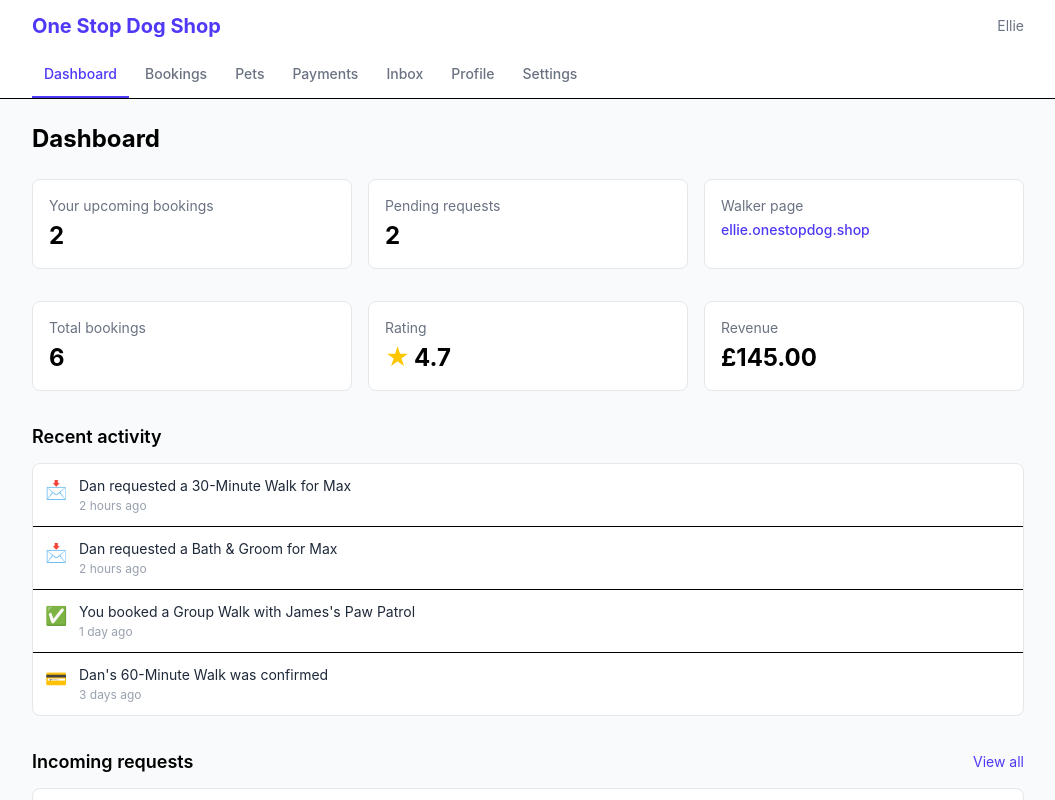
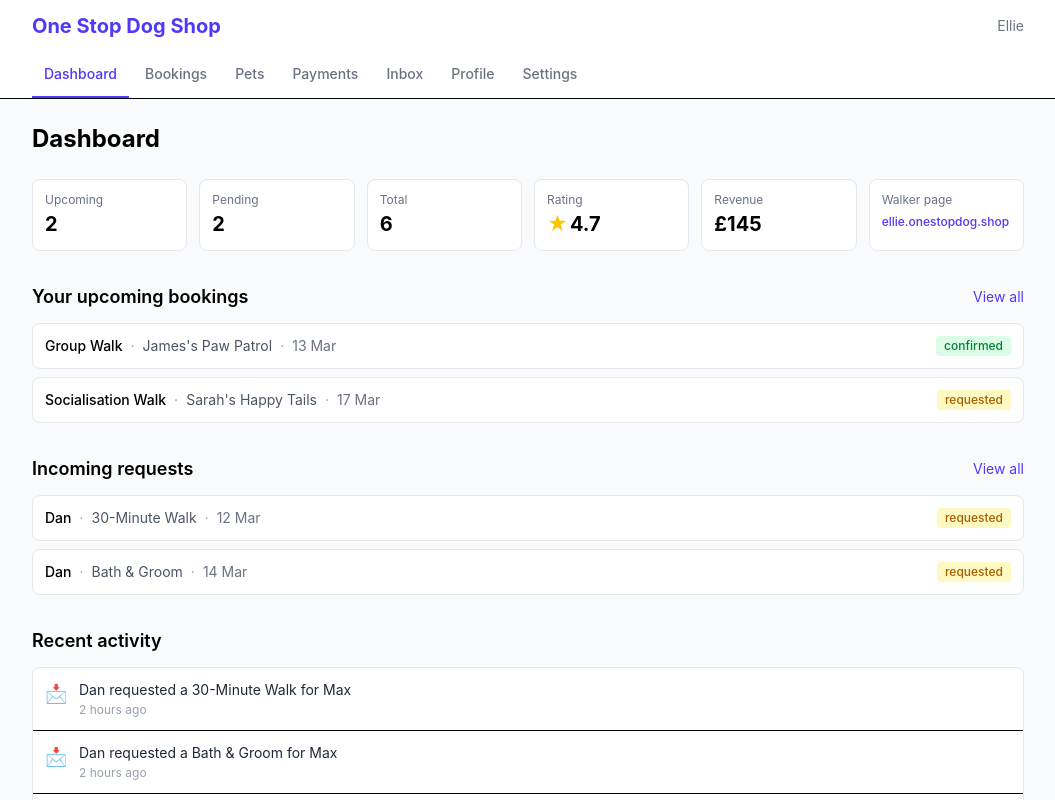
Before and after one commit to Dan0net/osds, a React (Vite) app: page /account in a window 1280 px wide. Shown: the top 800 px of the page, without its empty margins (112-1167 px from the left). Built offline with nearby package versions, Linux system fonts and the light colour scheme.

Commit message:
feat: enhance AccountDashboard and AccountLayout UI for improved layout and accessibility

```diff
--- a/src/pages/account/AccountDashboard.jsx
+++ b/src/pages/account/AccountDashboard.jsx
@@ -14,21 +14,35 @@ export default function AccountDashboard() {
     <div>
       <h1 className="text-2xl font-bold mb-6">Dashboard</h1>
 
-      <div className="grid sm:grid-cols-2 lg:grid-cols-3 gap-4 mb-8">
-        <div className="bg-white border border-gray-200 rounded-lg p-4">
-          <p className="text-sm text-gray-500">Your upcoming bookings</p>
-          <p className="text-2xl font-bold mt-1">{upcomingAsClient.length}</p>
+      {/* Stats row */}
+      <div className="grid grid-cols-3 sm:grid-cols-6 gap-3 mb-8">
+        <div className="bg-white border border-gray-200 rounded-lg p-3">
+          <p className="text-xs text-gray-500">Upcoming</p>
+          <p className="text-xl font-bold mt-0.5">{upcomingAsClient.length}</p>
         </div>
-
         {MOCK_USER.has_walker_profile && (
           <>
-            <div className="bg-white border border-gray-200 rounded-lg p-4">
-              <p className="text-sm text-gray-500">Pending requests</p>
-              <p className="text-2xl font-bold mt-1">{pendingRequests.length}</p>
+            <div className="bg-white border border-gray-200 rounded-lg p-3">
+              <p className="text-xs text-gray-500">Pending</p>
+              <p className="text-xl font-bold mt-0.5">{pendingRequests.length}</p>
             </div>
-            <div className="bg-white border border-gray-200 rounded-lg p-4">
-              <p className="text-sm text-gray-500">Walker page</p>
-              <a href="https://ellie.onestopdog.shop" target="_blank" rel="noopener noreferrer" className="text-sm font-medium text-indigo-600 hover:underline mt-1 inline-block">
+            <div className="bg-white border border-gray-200 rounded-lg p-3">
+              <p className="text-xs text-gray-500">Total</p>
+              <p className="text-xl font-bold mt-0.5">{MOCK_BOOKINGS.length}</p>
+            </div>
+            <div className="bg-white border border-gray-200 rounded-lg p-3">
+              <p className="text-xs text-gray-500">Rating</p>
+              <p className="text-xl font-bold mt-0.5">
+                <span className="text-yellow-400 mr-0.5">★</span>{walkerProfile?.rating || '4.7'}
+              </p>
+            </div>
+            <div className="bg-white border border-gray-200 rounded-lg p-3">
+              <p className="text-xs text-gray-500">Revenue</p>
+              <p className="text-xl font-bold mt-0.5">£{(totalRevenueCents / 100).toFixed(0)}</p>
+            </div>
+            <div className="bg-white border border-gray-200 rounded-lg p-3 min-w-0">
+              <p className="text-xs text-gray-500">Walker page</p>
+              <a href="https://ellie.onestopdog.shop" target="_blank" rel="noopener noreferrer" className="text-xs font-medium text-indigo-600 hover:underline mt-0.5 inline-block break-all">
                 ellie.onestopdog.shop
               </a>
             </div>
@@ -36,47 +50,37 @@ export default function AccountDashboard() {
         )}
       </div>
 
-      {/* Walker stats */}
-      {MOCK_USER.has_walker_profile && (
-        <div className="grid sm:grid-cols-3 gap-4 mb-8">
-          <div className="bg-white border border-gray-200 rounded-lg p-4">
-            <p className="text-sm text-gray-500">Total bookings</p>
-            <p className="text-2xl font-bold mt-1">{MOCK_BOOKINGS.length}</p>
+      {/* Upcoming client bookings */}
+      {upcomingAsClient.length > 0 && (
+        <div className="mb-8">
+          <div className="flex items-center justify-between mb-3">
+            <h2 className="text-lg font-semibold">Your upcoming bookings</h2>
+            <Link to="/account/bookings" className="text-sm text-indigo-600 hover:underline">
+              View all
+            </Link>
           </div>
-          <div className="bg-white border border-gray-200 rounded-lg p-4">
-            <p className="text-sm text-gray-500">Rating</p>
-            <p className="text-2xl font-bold mt-1">
-              <span className="text-yellow-400 mr-1">★</span>
-              {walkerProfile?.rating || '4.7'}
-            </p>
-          </div>
-          <div className="bg-white border border-gray-200 rounded-lg p-4">
-            <p className="text-sm text-gray-500">Revenue</p>
-            <p className="text-2xl font-bold mt-1">£{(totalRevenueCents / 100).toFixed(2)}</p>
+          <div className="space-y-2">
+            {upcomingAsClient.map((b) => (
+              <div key={b.id} className="bg-white border border-gray-200 rounded-lg p-3 flex items-center justify-between">
+                <div className="text-sm">
+                  <span className="font-medium">{b.service_name}</span>
+                  <span className="text-gray-400 mx-2">·</span>
+                  <span className="text-gray-600">{b.walker_name}</span>
+                  <span className="text-gray-400 mx-2">·</span>
+                  <span className="text-gray-500">
+                    {new Date(b.booking_date).toLocaleDateString('en-GB', { day: 'numeric', month: 'short' })}
+                  </span>
+                </div>
+                <span className={`text-xs font-medium px-2 py-0.5 rounded ${
+                  b.status === 'confirmed' ? 'bg-green-100 text-green-700' : 'bg-yellow-100 text-yellow-700'
+                }`}>
+                  {b.status}
+                </span>
+              </div>
+            ))}
           </div>
         </div>
       )}
-
-      {/* Recent activity */}
-      <div className="mb-8">
-        <h2 className="text-lg font-semibold mb-3">Recent activity</h2>
-        <div className="bg-white border border-gray-200 rounded-lg divide-y">
-          {[
-            { text: 'Dan requested a 30-Minute Walk for Max', time: '2 hours ago', icon: '📩' },
-            { text: 'Dan requested a Bath & Groom for Max', time: '2 hours ago', icon: '📩' },
-            { text: 'You booked a Group Walk with James\'s Paw Patrol', time: '1 day ago', icon: '✅' },
-            { text: 'Dan\'s 60-Minute Walk was confirmed', time: '3 days ago', icon: '💳' },
-          ].map((item, i) => (
-            <div key={i} className="p-3 flex items-start gap-3">
-              <span className="text-lg shrink-0">{item.icon}</span>
-              <div className="flex-1 min-w-0">
-                <p className="text-sm text-gray-800">{item.text}</p>
-                <p className="text-xs text-gray-400 mt-0.5">{item.time}</p>
-              </div>
-            </div>
-          ))}
-        </div>
-      </div>
 
       {/* Pending walker requests */}
       {MOCK_USER.has_walker_profile && pendingRequests.length > 0 && (
@@ -108,37 +112,26 @@ export default function AccountDashboard() {
         </div>
       )}
 
-      {/* Upcoming client bookings */}
-      {upcomingAsClient.length > 0 && (
-        <div>
-          <div className="flex items-center justify-between mb-3">
-            <h2 className="text-lg font-semibold">Your upcoming bookings</h2>
-            <Link to="/account/bookings" className="text-sm text-indigo-600 hover:underline">
-              View all
-            </Link>
-          </div>
-          <div className="space-y-2">
-            {upcomingAsClient.map((b) => (
-              <div key={b.id} className="bg-white border border-gray-200 rounded-lg p-3 flex items-center justify-between">
-                <div className="text-sm">
-                  <span className="font-medium">{b.service_name}</span>
-                  <span className="text-gray-400 mx-2">·</span>
-                  <span className="text-gray-600">{b.walker_name}</span>
-                  <span className="text-gray-400 mx-2">·</span>
-                  <span className="text-gray-500">
-                    {new Date(b.booking_date).toLocaleDateString('en-GB', { day: 'numeric', month: 'short' })}
-                  </span>
-                </div>
-                <span className={`text-xs font-medium px-2 py-0.5 rounded ${
-                  b.status === 'confirmed' ? 'bg-green-100 text-green-700' : 'bg-yellow-100 text-yellow-700'
-                }`}>
-                  {b.status}
-                </span>
+      {/* Recent activity */}
+      <div className="mb-8">
+        <h2 className="text-lg font-semibold mb-3">Recent activity</h2>
+        <div className="bg-white border border-gray-200 rounded-lg divide-y">
+          {[
+            { text: 'Dan requested a 30-Minute Walk for Max', time: '2 hours ago', icon: '📩' },
+            { text: 'Dan requested a Bath & Groom for Max', time: '2 hours ago', icon: '📩' },
+            { text: 'You booked a Group Walk with James\'s Paw Patrol', time: '1 day ago', icon: '✅' },
+            { text: 'Dan\'s 60-Minute Walk was confirmed', time: '3 days ago', icon: '💳' },
+          ].map((item, i) => (
+            <div key={i} className="p-3 flex items-start gap-3">
+              <span className="text-lg shrink-0">{item.icon}</span>
+              <div className="flex-1 min-w-0">
+                <p className="text-sm text-gray-800">{item.text}</p>
+                <p className="text-xs text-gray-400 mt-0.5">{item.time}</p>
               </div>
-            ))}
-          </div>
+            </div>
+          ))}
         </div>
-      )}
+      </div>
     </div>
   )
 }
--- a/src/pages/account/AccountLayout.jsx
+++ b/src/pages/account/AccountLayout.jsx
@@ -23,15 +23,15 @@ export default function AccountLayout() {
         </div>
       </header>
 
-      <nav className="bg-white border-b overflow-x-auto">
-        <div className="max-w-5xl mx-auto px-4 flex gap-1">
+      <nav className="bg-white border-b">
+        <div className="max-w-5xl mx-auto px-4 grid grid-cols-4 sm:flex sm:gap-1">
           {NAV_ITEMS.map((item) => (
             <NavLink
               key={item.to}
               to={item.to}
               end={item.end}
               className={({ isActive }) =>
-                `px-3 py-3 text-sm font-medium border-b-2 whitespace-nowrap ${
+                `px-1 sm:px-3 py-2 sm:py-3 text-xs sm:text-sm font-medium border-b-2 text-center ${
                   isActive
                     ? 'border-indigo-600 text-indigo-600'
                     : 'border-transparent text-gray-500 hover:text-gray-700'
```
